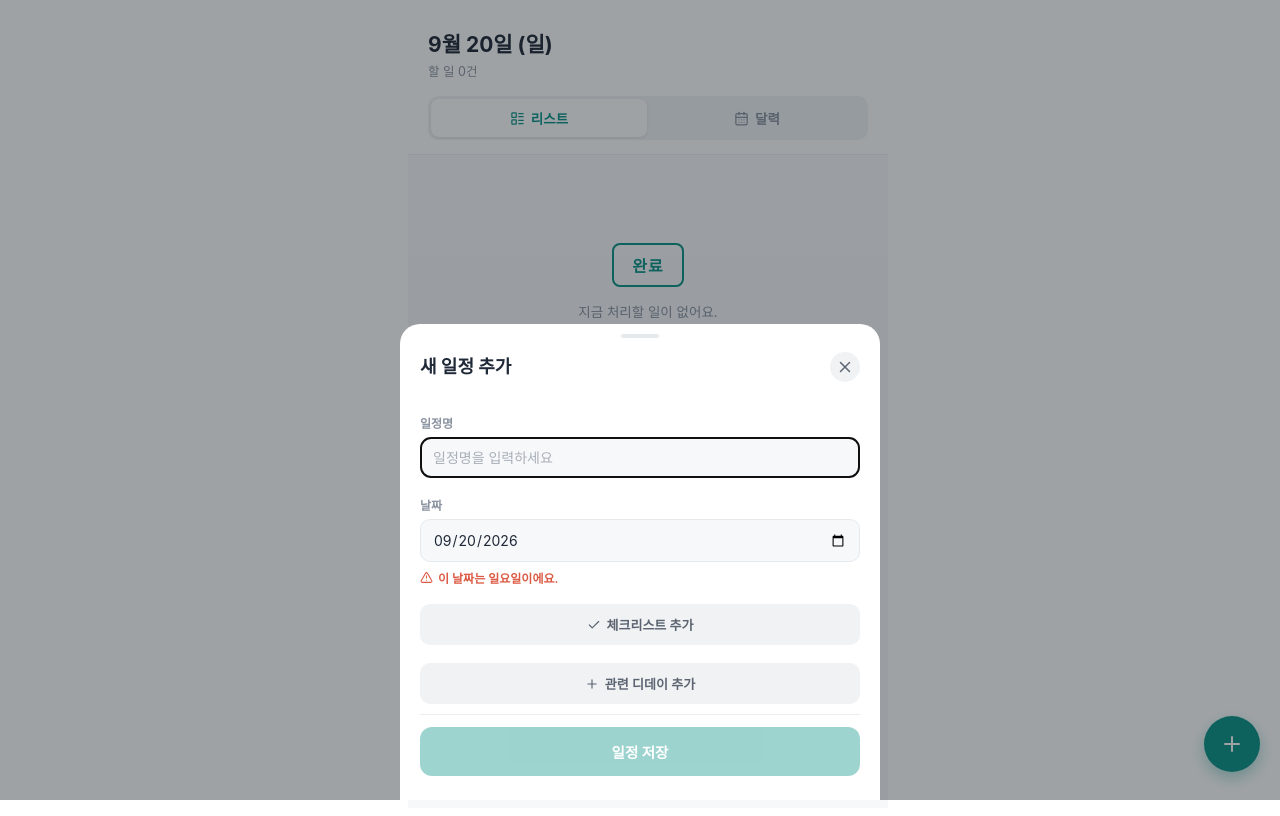
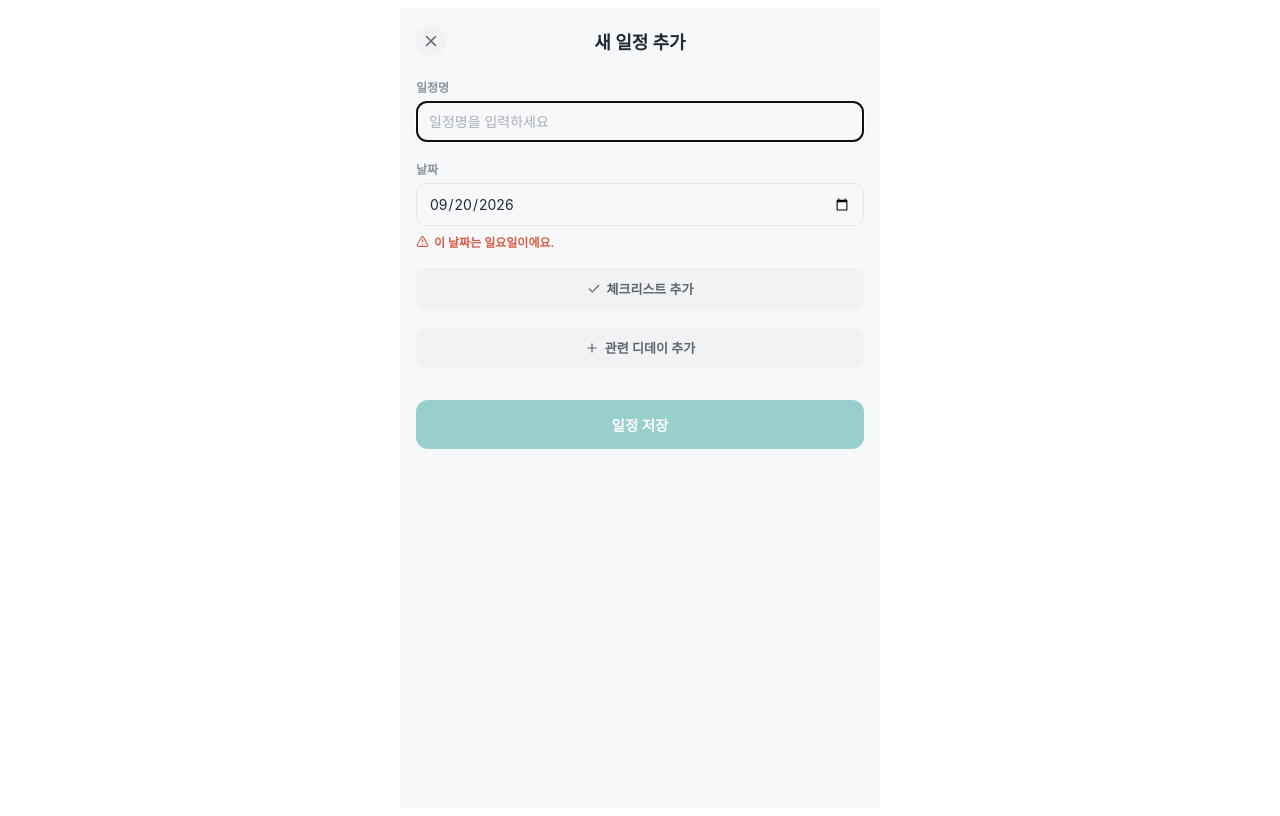
Before and after one commit to moveten/Todo-app-project, a React (Vite) app: page / in a window 1280 px wide. Both pictures are taken after a click on the button "일정 추가". Built offline with nearby package versions, Linux system fonts and the light colour scheme.

Commit message:
Replace floating modal with full-page add/edit screen to fix keyboard clipping

```diff
--- a/src/App.jsx
+++ b/src/App.jsx
@@ -45,33 +45,6 @@ const fmtFull = (iso) => {
   return `${d.getMonth() + 1}월 ${d.getDate()}일 (${days[d.getDay()]})`;
 };
 const uid = () => Math.random().toString(36).slice(2, 10);
-
-// 모바일 키보드가 올라와도 시트가 실제 보이는 화면 크기에 맞게 조절되도록
-function useViewportSize() {
-  const [size, setSize] = useState(() => ({
-    height: typeof window !== "undefined" ? window.innerHeight : 0,
-    offsetTop: 0,
-  }));
-  useEffect(() => {
-    const vv = window.visualViewport;
-    const update = () => {
-      if (vv) setSize({ height: vv.height, offsetTop: vv.offsetTop });
-      else setSize({ height: window.innerHeight, offsetTop: 0 });
-    };
-    update();
-    if (vv) {
-      vv.addEventListener("resize", update);
-      vv.addEventListener("scroll", update);
-      return () => {
-        vv.removeEventListener("resize", update);
-        vv.removeEventListener("scroll", update);
-      };
-    }
-    window.addEventListener("resize", update);
-    return () => window.removeEventListener("resize", update);
-  }, []);
-  return size;
-}
 
 const dDayLabel = (target, today) => {
   const diff = diffDays(target, today);
@@ -269,6 +242,7 @@ export default function App() {
         .scrollbox::-webkit-scrollbar-thumb { background: #DDE2E7; border-radius: 3px; }
       `}</style>
 
+      {!modal && (
         <div style={styles.header}>
           <div style={styles.dateBig}>{fmtFull(today)}</div>
           <div style={styles.subLabel}>{view === "list" ? `할 일 ${todos.length}건` : "달력"}</div>
@@ -283,9 +257,19 @@ export default function App() {
             </button>
           </div>
         </div>
+      )}
 
       <div style={styles.body} className="scrollbox">
-        {view === "list" && (
+        {modal ? (
+          <EventModal
+            mode={modal.mode}
+            initialItem={modal.item}
+            today={today}
+            onClose={() => setModal(null)}
+            onSave={saveItem}
+            onDelete={deleteItem}
+          />
+        ) : view === "list" ? (
           <ListView
             todos={todos}
             today={today}
@@ -293,8 +277,7 @@ export default function App() {
             onToggleReminder={toggleReminderDone}
             onOpen={(t) => setModal({ mode: "edit", item: items.find((it) => it.id === t.itemId) })}
           />
-        )}
-        {view === "calendar" && (
+        ) : (
           <CalendarView
             items={items}
             today={today}
@@ -309,19 +292,10 @@ export default function App() {
         </div>
       )}
 
+      {!modal && (
         <button onClick={() => setModal({ mode: "new" })} style={styles.fab} aria-label="일정 추가">
           <Plus size={24} color="#fff" />
         </button>
-
-      {modal && (
-        <EventModal
-          mode={modal.mode}
-          initialItem={modal.item}
-          today={today}
-          onClose={() => setModal(null)}
-          onSave={saveItem}
-          onDelete={deleteItem}
-        />
       )}
     </div>
   );
@@ -586,25 +560,6 @@ function EventModal({ mode, initialItem, today, onClose, onSave, onDelete }) {
     firstInput.current && firstInput.current.focus();
   }, []);
 
-  // 모달이 열려있는 동안 뒷배경(body) 스크롤을 막아서, 모달 안 스크롤이 배경으로 새지 않도록 함
-  useEffect(() => {
-    const prevOverflow = document.body.style.overflow;
-    const prevPosition = document.body.style.position;
-    const prevWidth = document.body.style.width;
-    const scrollY = window.scrollY;
-    document.body.style.overflow = "hidden";
-    document.body.style.position = "fixed";
-    document.body.style.top = `-${scrollY}px`;
-    document.body.style.width = "100%";
-    return () => {
-      document.body.style.overflow = prevOverflow;
-      document.body.style.position = prevPosition;
-      document.body.style.top = "";
-      document.body.style.width = prevWidth;
-      window.scrollTo(0, scrollY);
-    };
-  }, []);
-
   const updateReminder = (id, field, val) => {
     setReminders(reminders.map((r) => (r.id === id ? { ...r, [field]: val } : r)));
   };
@@ -628,23 +583,17 @@ function EventModal({ mode, initialItem, today, onClose, onSave, onDelete }) {
   };
 
   const warning = getDateWarning(date);
-  const viewport = useViewportSize();
 
   return (
-    <div
-      style={{ ...styles.modalOverlay, top: viewport.offsetTop, height: viewport.height }}
-      onClick={onClose}
-    >
-      <div style={{ ...styles.modalSheet, maxHeight: viewport.height * 0.92 }} onClick={(e) => e.stopPropagation()}>
-        <div style={styles.modalHandle} />
-        <div style={styles.modalHeaderRow}>
-          <div style={styles.modalTitle}>{mode === "edit" ? "일정 수정" : "새 일정 추가"}</div>
+    <div style={styles.page}>
+      <div style={styles.pageHeaderRow}>
         <button onClick={onClose} style={styles.iconBtn}>
           <X size={18} color="#5B6470" />
         </button>
+        <div style={styles.modalTitle}>{mode === "edit" ? "일정 수정" : "새 일정 추가"}</div>
+        <div style={{ width: 30 }} />
       </div>
 
-        <div style={styles.modalScroll} className="scrollbox">
       <label style={styles.formLabel}>일정명</label>
       <input
         ref={firstInput}
@@ -726,13 +675,11 @@ function EventModal({ mode, initialItem, today, onClose, onSave, onDelete }) {
           일정 삭제
         </button>
       )}
-        </div>
 
-        <div style={styles.modalFooterFixed}>
+      <div style={styles.pageFooterSticky}>
         <button style={{ ...styles.doneBtn, opacity: canSave ? 1 : 0.4 }} onClick={save} disabled={!canSave}>
           {mode === "edit" ? "수정 완료" : "일정 저장"}
         </button>
-        </div>
       </div>
     </div>
   );
@@ -788,13 +735,10 @@ const styles = {
   calEventBanner: { display: "flex", alignItems: "center", gap: 8, background: "#fff", borderRadius: 10, padding: "10px 12px", marginBottom: 8, boxShadow: "0 1px 3px rgba(15,23,42,0.06)" },
   calEventBannerText: { fontSize: 13, fontWeight: 600, color: "#1F2937", flex: 1 },
   calEventEditBtn: { background: "#F0F2F4", border: "none", borderRadius: "50%", width: 26, height: 26, display: "flex", alignItems: "center", justifyContent: "center", flexShrink: 0 },
-  modalOverlay: { position: "fixed", left: 0, right: 0, top: 0, height: "100%", background: "rgba(15,23,32,0.4)", display: "flex", alignItems: "flex-end", justifyContent: "center", zIndex: 50, overscrollBehavior: "contain" },
-  modalSheet: { width: "100%", maxWidth: 480, background: "#FFFFFF", borderRadius: "20px 20px 0 0", padding: "10px 20px 24px", maxHeight: "90%", display: "flex", flexDirection: "column", minHeight: 0 },
-  modalHandle: { width: 38, height: 4, background: "#E5E9EC", borderRadius: 2, margin: "0 auto 14px" },
-  modalHeaderRow: { display: "flex", justifyContent: "space-between", alignItems: "flex-start", flexShrink: 0 },
+  page: { display: "flex", flexDirection: "column", minHeight: "100%" },
+  pageHeaderRow: { display: "flex", justifyContent: "space-between", alignItems: "center", marginBottom: 4 },
   modalTitle: { fontSize: 18, fontWeight: 700, color: "#1F2937" },
   iconBtn: { background: "#F0F2F4", border: "none", borderRadius: "50%", width: 30, height: 30, display: "flex", alignItems: "center", justifyContent: "center", flexShrink: 0 },
-  modalScroll: { overflowY: "auto", marginTop: 14, paddingBottom: 6, flex: "1 1 auto", minHeight: 0, WebkitOverflowScrolling: "touch", overscrollBehavior: "contain" },
   formLabel: { display: "block", fontSize: 12, fontWeight: 700, color: "#8A93A0", marginTop: 18, marginBottom: 6 },
   formInput: { width: "100%", border: "1px solid #E5E9EC", borderRadius: 10, padding: "11px 12px", fontSize: 14, background: "#F7F8FA", color: "#1F2937" },
   dateWarningRow: { display: "flex", alignItems: "center", fontSize: 12, color: "#DC5B45", fontWeight: 600, marginTop: 7 },
@@ -816,6 +760,6 @@ const styles = {
   stepLabelInput: { flex: 1, border: "1px solid #E5E9EC", borderRadius: 10, padding: "10px 12px", fontSize: 13.5, background: "#F7F8FA" },
   stepRemoveBtn: { background: "none", border: "none", flexShrink: 0 },
   deleteTextBtn: { display: "flex", alignItems: "center", justifyContent: "center", background: "none", border: "none", color: "#DC5B45", fontSize: 13, fontWeight: 600, padding: "16px 0 4px", width: "100%" },
-  modalFooterFixed: { flexShrink: 0, paddingTop: 12, borderTop: "1px solid #EBEEF0", marginTop: 4 },
+  pageFooterSticky: { position: "sticky", bottom: 0, background: "#F7F8FA", paddingTop: 14, paddingBottom: 4, marginTop: 18 },
   doneBtn: { background: "#0D9488", color: "#fff", border: "none", borderRadius: 12, padding: "14px 0", fontSize: 14.5, fontWeight: 700, display: "flex", alignItems: "center", justifyContent: "center", width: "100%" },
 };
```
Lines whose indentation alone changed are shown as unchanged.
